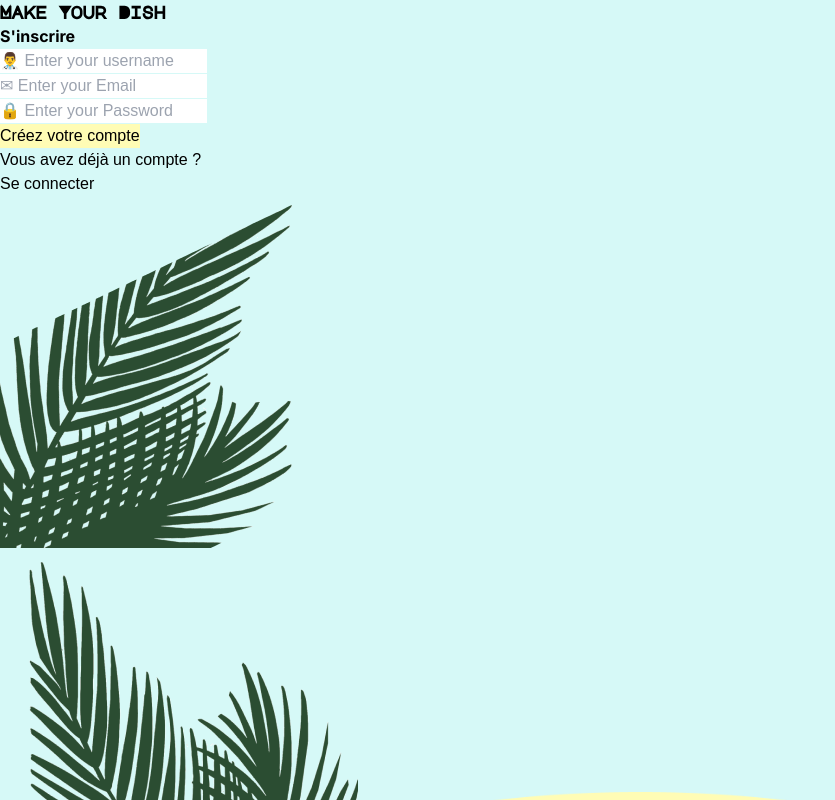
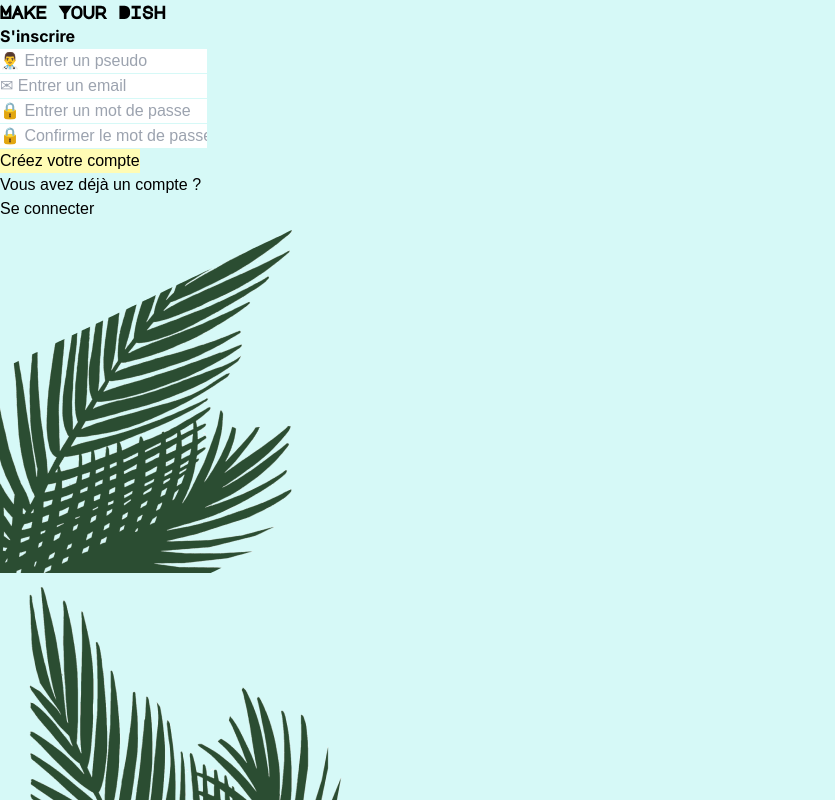
Before and after one commit to makeyourdish/front, a Next.js app: page /signup in a window 1280 px wide. Shown: the top 800 px of the page, without its empty margins (0-835 px from the left). Built offline with nearby package versions, Linux system fonts and the light colour scheme; no server answers; a web font is replaced by a local one.

Commit message:
all workin

```diff
--- a/pages/signup.jsx
+++ b/pages/signup.jsx
@@ -6,9 +6,34 @@ import * as Yup from "yup"
 import AppContext from "../src/components/AppContext"
 import Layout from "../src/components/Layout"
 
+const displayErrorSchema = Yup.object({
+  username: Yup.string().required("Requis").min(3, "3 caractères minimum!"),
+  email: Yup.string().email("Adresse mail invalide").required("Requis"),
+  password: Yup.string()
+    .min(6, "Dois contenir au moins 6 caractères")
+    .matches(
+      /^.*(?=.*[a-z]).*$/g,
+      "Le mot de passe doit contenir au moins 1 minuscule"
+    )
+    .matches(
+      /^.*(?=.*[A-Z]).*$/g,
+      "Le mot de passe doit contenir au moins 1 majuscule"
+    )
+    .matches(
+      /^.*(?=.*[0-9]).*$/g,
+      "Le mot de passe doit contenir au moins 1 nombre"
+    )
+    .required("Requis"),
+  passwordConfirm: Yup.string()
+    .oneOf(
+      [Yup.ref("password"), null],
+      "Les mots de passes ne correspondent pas"
+    )
+    .required("Requis"),
+})
+
 const Signup = () => {
-  //const { signIn, signInError } = useContext(AppContext)
-  const { signUp } = useContext(AppContext)
+  const { signUp, signUpError } = useContext(AppContext)
 
   const handleFormSubmit = useCallback(
     async ({ username, email, password }) => {
@@ -30,33 +55,32 @@ const Signup = () => {
           <h2 className="secondary-font">S'inscrire</h2>
         </div>
 
+        {signUpError && (
+          <p className="text-red-700 text-xl font-bold error-field">
+            {signUpError}
+          </p>
+        )}
+
         <Formik
           initialValues={{
             username: "",
             email: "",
             password: "",
+            passwordConfirm: "",
           }}
-          validationSchema={Yup.object({
-            username: Yup.string()
-              .required("Required")
-              .min(3, "3 Character minimum!"),
-            email: Yup.string()
-              .email("Invalid email address")
-              .required("Required"),
-            password: Yup.string().required("Required"),
-          })}
+          validationSchema={displayErrorSchema}
           onSubmit={handleFormSubmit}
         >
           {({ errors, touched }) => (
-            <Form className="flex flex-col justify-center items-center w-1/2">
+            <Form className="z-10 flex flex-col justify-center items-center w-1/2">
               <div className="mb-6 w-full">
                 <Field
                   className="text-center py-3 w-full rounded-full border-drink-primary border-4 text-xl tertiary-font transition-all focus:outline focus:outline-3 focus:outline-yellow-500"
                   name="username"
-                  placeholder="👨‍⚕️ Enter your username"
+                  placeholder="👨‍⚕️ Entrer un pseudo"
                 ></Field>
                 {touched.username && errors.username && (
-                  <div className="errorField mt-1 text-red-600 text-center">
+                  <div className="error-field mt-1 text-red-600 text-center">
                     {errors.username}
                   </div>
                 )}
@@ -66,10 +90,10 @@ const Signup = () => {
                   className="text-center py-3 w-full rounded-full border-drink-primary border-4 text-xl tertiary-font transition-all focus:outline focus:outline-3 focus:outline-yellow-500"
                   name="email"
                   type="email"
-                  placeholder="✉ Enter your Email"
+                  placeholder="✉ Entrer un email"
                 ></Field>
                 {touched.email && errors.email && (
-                  <div className="errorField mt-1 text-red-600 text-center">
+                  <div className="error-field mt-1 text-red-600 text-center">
                     {errors.email}
                   </div>
                 )}
@@ -80,18 +104,31 @@ const Signup = () => {
                   className="text-center py-3 w-full rounded-full border-drink-primary border-4 text-xl tertiary-font transition-all focus:outline focus:outline-3 focus:outline-yellow-500"
                   name="password"
                   type="password"
-                  placeholder="🔒 Enter your Password"
+                  placeholder="🔒 Entrer un mot de passe"
                 ></Field>
                 {touched.password && errors.password && (
-                  <div className="errorField mt-1 text-red-600 text-center">
+                  <div className="error-field mt-1 text-red-600 text-center">
                     {errors.password}
+                  </div>
+                )}
+              </div>
+              <div className="mb-6 w-full">
+                <Field
+                  className="text-center py-3 w-full rounded-full border-drink-primary border-4 text-xl tertiary-font transition-all focus:outline focus:outline-3 focus:outline-yellow-500"
+                  name="passwordConfirm"
+                  type="password"
+                  placeholder="🔒 Confirmer le mot de passe"
+                ></Field>
+                {touched.passwordConfirm && errors.passwordConfirm && (
+                  <div className="error-field mt-1 text-red-600 text-center">
+                    {errors.passwordConfirm}
                   </div>
                 )}
               </div>
 
               <button
                 type="submit"
-                className=" bg-drink-primary rounded-full tertiary-font text-black text-2xl py-3 px-12 shadow-lg transition-all hover:scale-105 hover:bg-yellow-300/75 focus:outline focus:outline-3 focus:outline-yellow-5 00"
+                className="bg-drink-primary rounded-full tertiary-font text-black text-2xl py-3 px-12 shadow-lg transition-all hover:scale-105 hover:bg-yellow-300/75 focus:outline focus:outline-3 focus:outline-yellow-5 00"
               >
                 Créez votre compte
               </button>
@@ -100,9 +137,9 @@ const Signup = () => {
         </Formik>
 
         <div className="w-2/3 flex items-end pb-6 justify-center text-2xl text-center tertiary-font signup-ellips-background min-h-[280px]">
-          <p className="mr-2">Vous avez déjà un compte ?</p>
+          <p className="z-10 mr-2">Vous avez déjà un compte ?</p>
           <Link href="/signin">
-            <a className="font-bold">Se connecter</a>
+            <a className="z-10 font-bold">Se connecter</a>
           </Link>
           <div className="absolute left-0 bottom-0 flex items-end">
             <Image
--- a/src/components/AppContext.jsx
+++ b/src/components/AppContext.jsx
@@ -75,11 +75,15 @@ export const AppContextProvider = (props) => {
 
         initSession(data.token) // run session with jwt
       } catch (err) {
-        if (err.response.status === 404) {
-          err.response.data = { error: "Email incorrect" }
+        if (err.message === "Network Error") {
+          setSignInError(
+            "Contactez l'administrateur du site (Pierre MARQUET 06.69.69.69.69 ❤️) "
+          )
+
+          return
         }
 
-        setSignInError(err.response.data.error)
+        setSignInError(err.response.data)
       }
     },
     [initSession, router]
@@ -92,7 +96,15 @@ export const AppContextProvider = (props) => {
         router.push("/signin")
         setSignUpError(null) // remove signup error message
       } catch (err) {
-        setSignUpError(err.response.data.error) // remove signup error message
+        if (err.message === "Network Error") {
+          setSignUpError(
+            "Contactez l'administrateur du site (Romain BIDAULT 06.34.50.34.50 ❤️) "
+          )
+
+          return
+        }
+
+        setSignUpError(err.response.data) // remove signup error message
       }
     },
     [router]
--- a/styles/globals.css
+++ b/styles/globals.css
@@ -73,4 +73,28 @@ h1,
   border-color: var(--drink-secondary-color);
 }
 
+/*********** animation ***********/
+
+.error-field {
+  animation: errorEntrance 0.2s ease 0s 1 normal forwards;
+}
+
+@keyframes errorEntrance {
+  0% {
+    transform: translateX(100px);
+  }
+
+  33% {
+    transform: translateX(-80px);
+  }
+
+  66% {
+    transform: translateX(40px);
+  }
+
+  100% {
+    transform: translateX(0);
+  }
+}
+
 /*********** Others ***********/
```
Also changed, not shown: pages/signin.jsx (+19 -14 lines).
